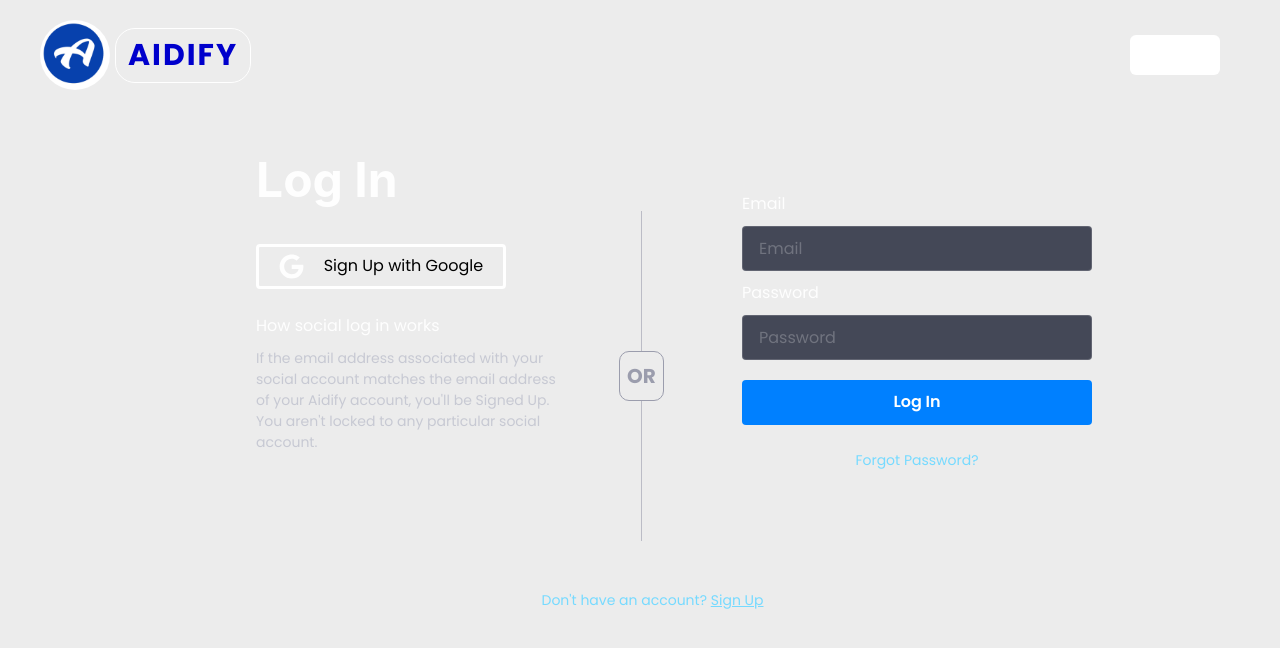
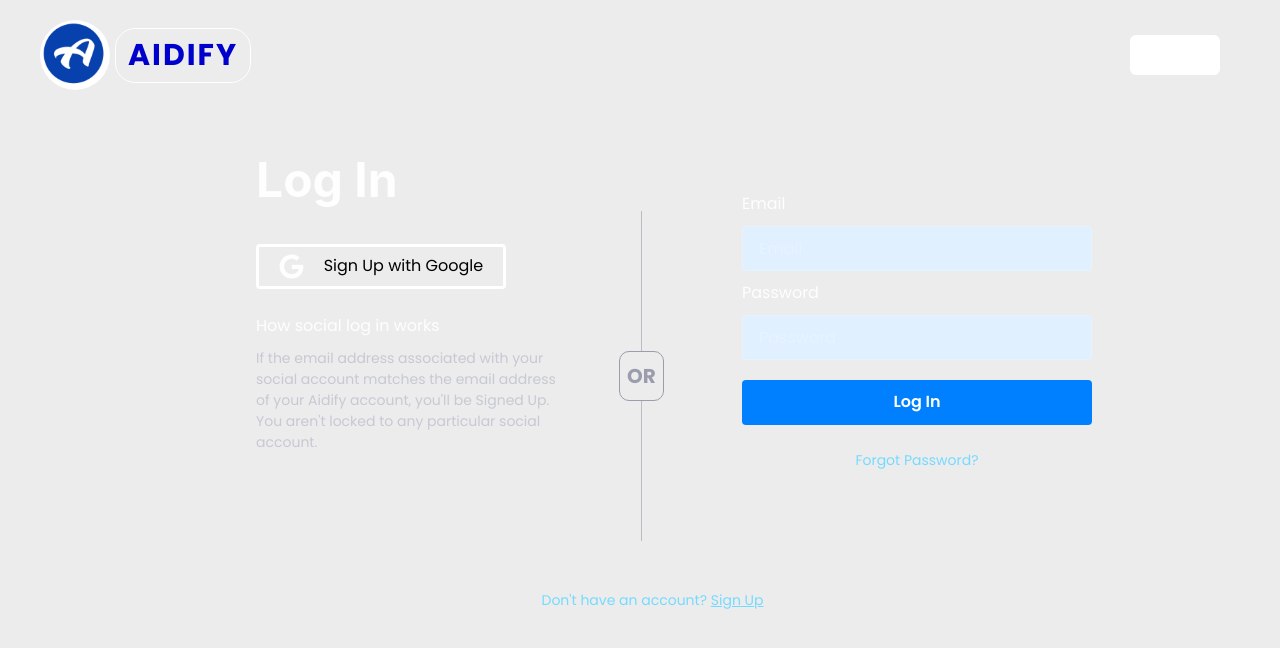
Before and after one commit to karthik-n-p/Aidify, a React (Vite) app in the folder frontend/: page /login in a window 1280 px wide. Shown: the top 648 px of the page. Built offline with nearby package versions, Linux system fonts and the light colour scheme; no server answers.

Commit message:
small changes in frontend

```diff
--- a/frontend/src/components/signup-page/Dropdown.jsx
+++ b/frontend/src/components/signup-page/Dropdown.jsx
@@ -37,7 +37,7 @@ export default function Dropdown({handleToggleDropdown }) {
         top="80px"
         right="160px"
         borderRadius={'5px'}
-        bg="#353440"
+        bg="#b3b3b3"
         w="210px"
         h="270px"
         display={'flex'}
@@ -53,24 +53,21 @@ export default function Dropdown({handleToggleDropdown }) {
           h="85px"
           borderRadius="100px"
           color="btng"
-          bg="#32313B"
+          bg="white"
           size="md"
         />
         <Text color="black" fontSize={'md'}>
           {username}
         </Text>
         {auth.currentUser && auth.currentUser.email && (
-          <Text color="txtg" fontSize={'12px'} mb="10px">
+          <Text color="white" fontSize={'12px'} mb="10px">
             {isRegistered?auth.currentUser.email: ''}
           </Text>
         )}
        { isRegistered &&
        <>
-        <Button w="100px" h="40px" color="black" bg="btng" onClick={() => navigate('/profile')}>
-          Profile
-        </Button>
 
-        <Button w="100px" h="40px" color="black" bg="btng" onClick={handleLogout}>
+        <Button w="100px" h="40px" color="white" bg="btng" onClick={handleLogout}>
           Log Out
         </Button>
         </>
--- a/frontend/src/pages/StudentPages/Login.jsx
+++ b/frontend/src/pages/StudentPages/Login.jsx
@@ -179,9 +179,9 @@ const checkAdmin = async (user) => {
           </Box>
           <Flex ml="70px" direction="column" justifyContent="center">
             <Text mt="10px">Email</Text>
-            <Input ref={emailRef} placeholder="Email" w="350px" h="45px" bg="#444857" borderRadius="4px" mt="10px" />
+            <Input ref={emailRef} placeholder="Email" w="350px" h="45px" bg="#e0f0ff" borderRadius="4px" mt="10px" />
             <Text mt="10px">Password</Text>
-            <Input ref={passwordRef} placeholder="Password" type="password" w="350px" h="45px" bg="#444857" borderRadius="4px" mt="10px" />
+            <Input ref={passwordRef} placeholder="Password" type="password" w="350px" h="45px" bg="#e0f0ff" borderRadius="4px" mt="10px" />
             <Button type="submit" w="350px" h="45px" bg="btng" borderRadius="4px" mt="20px" color="white" onClick={handleLogin}>
               Log In
             </Button>
```
